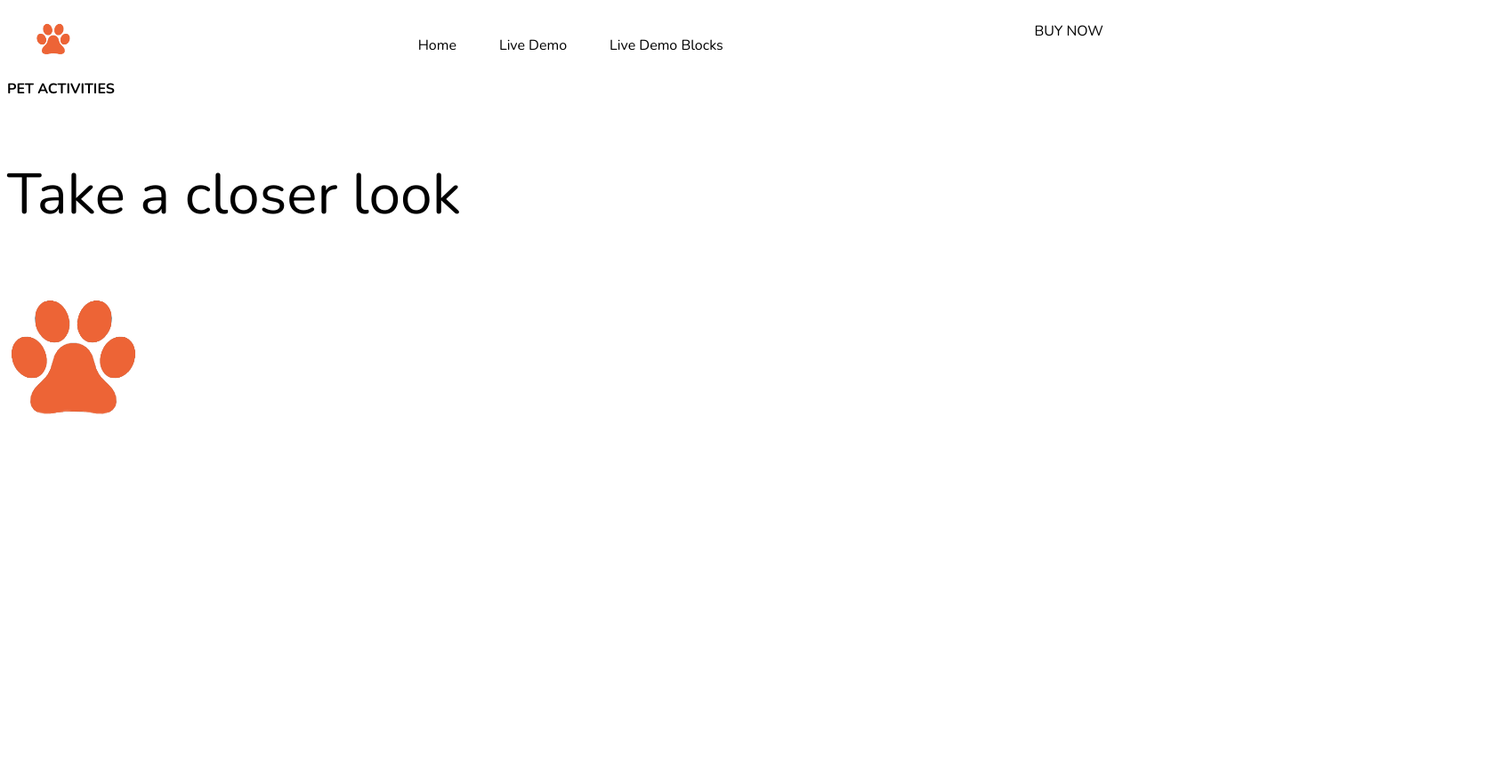
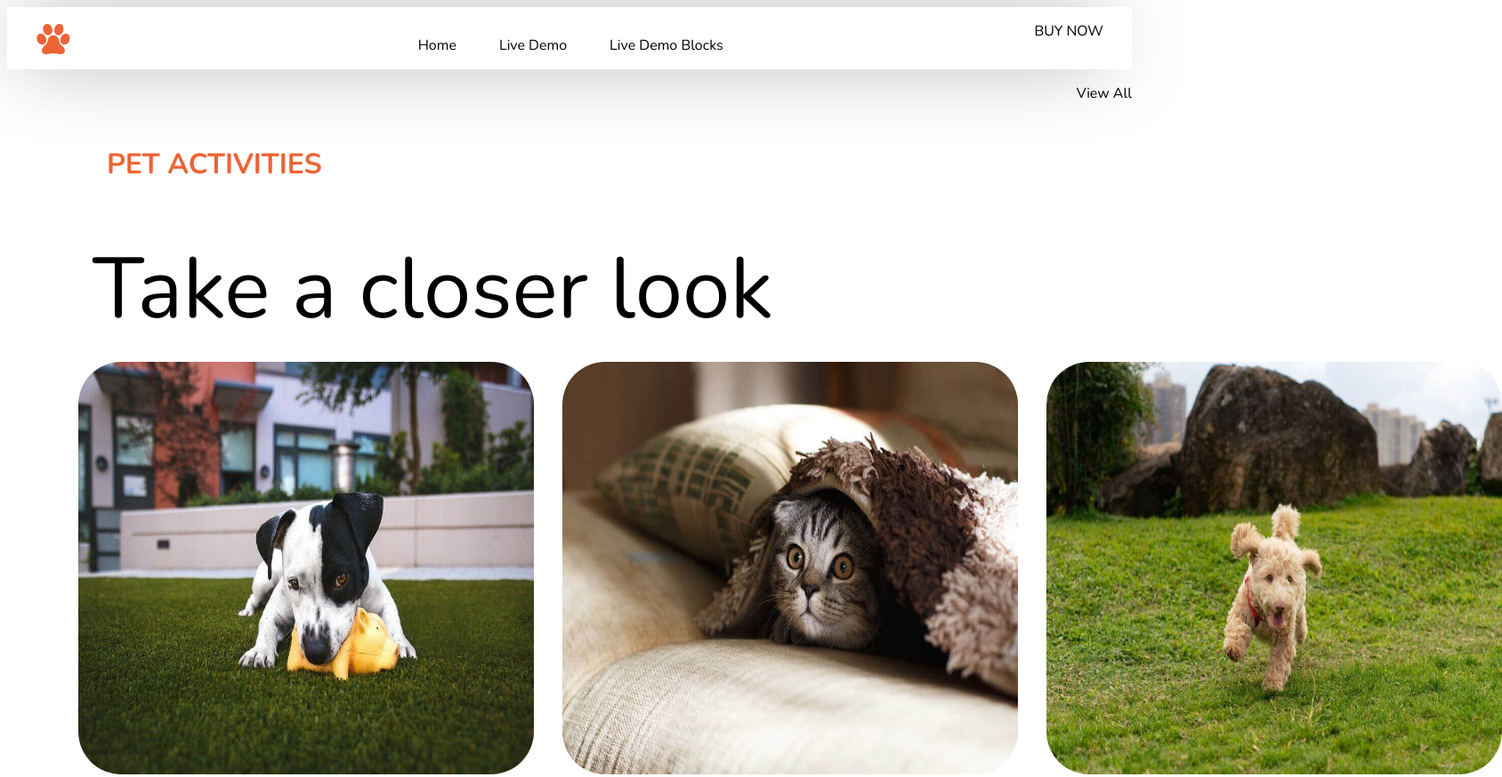
Before and after one commit to FranzSalinas/202309-w1ch4-franz-salinas, a website: page webview.html in a window 1280 px wide. Shown: the whole page at 89% size, 1688 px wide, since content can reach past the window. Before the commit the page ends 800 px from the top, so only its background shows below. Drawn offline with nearby package versions, Linux system fonts and the light colour scheme.

Commit message:
add most of webpage html and css

```diff
--- a/scss/style.scss
+++ b/scss/style.scss
@@ -17,24 +17,52 @@ header {
   justify-content: space-between;
   gap: 5rem;
   padding: 1rem 2rem 0 2rem;
+  box-shadow: -9px -1px 90px -23px rgba(0, 0, 0, 0.75);
+  -webkit-box-shadow: -9px -1px 90px -23px rgba(0, 0, 0, 0.75);
+  -moz-box-shadow: -9px -1px 90px -23px rgba(0, 0, 0, 0.75);
 }
 
 h1 {
-  font-size: 1rem;
+  font-size: 2rem;
+  padding-left: 7rem;
+  padding-top: 4rem;
+  font-weight: bolder;
+  color: rgb(237, 100, 54);
 }
 
 li:hover {
-  color: orange;
+  color: rgb(237, 100, 54);
 }
 
 .pointer {
-  font-size: 4rem;
+  font-size: 6rem;
+  padding: 0 0 0rem 6rem;
+  margin-bottom: 1rem;
+  margin-top: 2rem;
 }
 
 a {
   text-decoration: none;
   color: black;
   &:hover {
-    color: orange;
+    color: rgb(237, 100, 54);
   }
 }
+
+.pictures {
+  display: flex;
+  justify-content: space-between;
+  width: 5rem;
+  gap: 2rem;
+  padding: 0 0 0 5rem;
+  img {
+    height: 29rem;
+    width: 32rem;
+    border-radius: 3rem;
+  }
+}
+
+.main-titles {
+  display: flex;
+  justify-content: space-between;
+}
--- a/webview.html
+++ b/webview.html
@@ -41,19 +41,19 @@
 </header>
 
 <main>
-
-  <h1>PET ACTIVITIES</h1>
+  <div class="main-titles">
+    <h1>PET ACTIVITIES</h1>
+    <p><span class="span">View All</span> </p>
+  </div>
   <p class="pointer"> Take a closer look</p>
 
-  <section class="picture-one">
-    <img src="logo2.png" alt="huella de cachorro">
+  <section class="pictures">
+    <img src="01.jpg" alt="perro1">
+    <img src="02.jpg" alt="gato">
+    <img src="03.jpg" alt="perro2">
+
   </section>
 
-  <section class="picture-two">
-  </section>
-
-  <section class="picture-three">
-  </section>
 
 </main>
 
```
Also changed, not shown: css/style.css.
